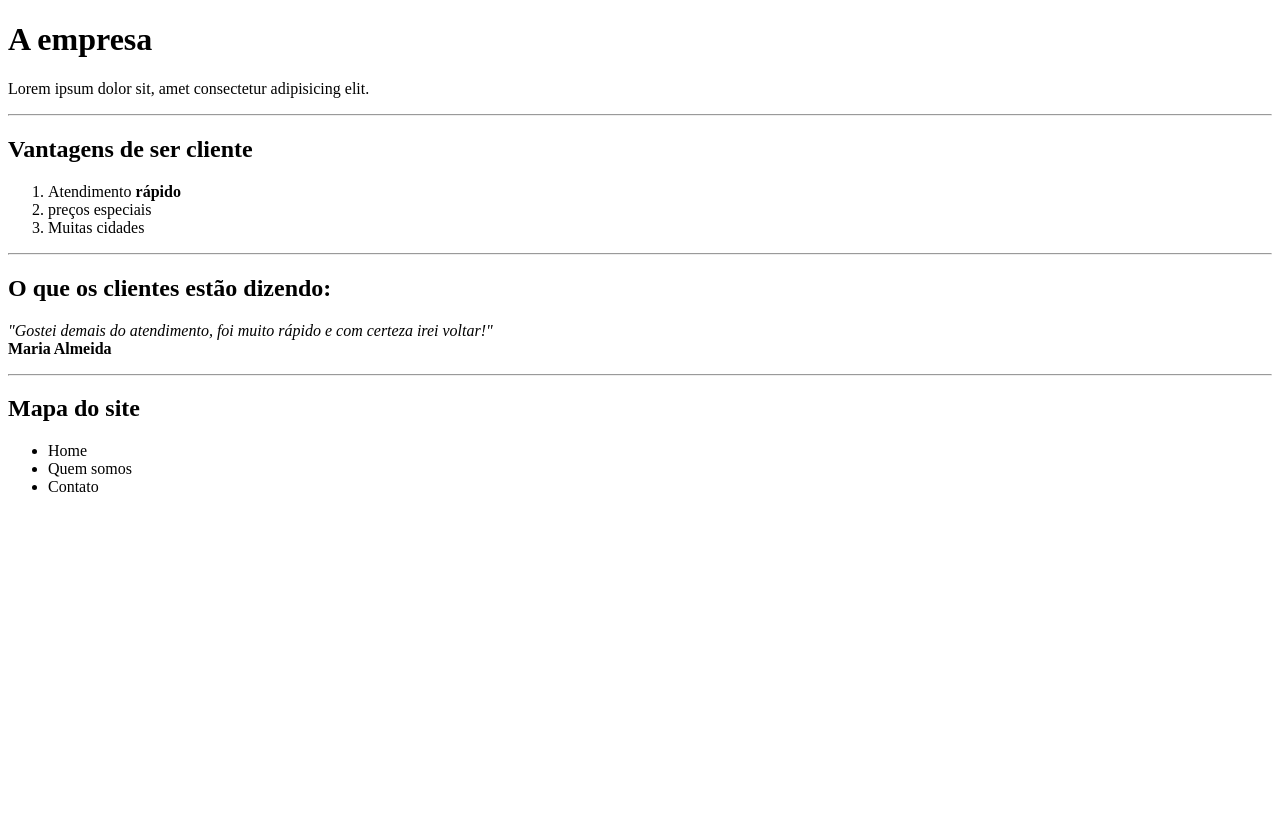
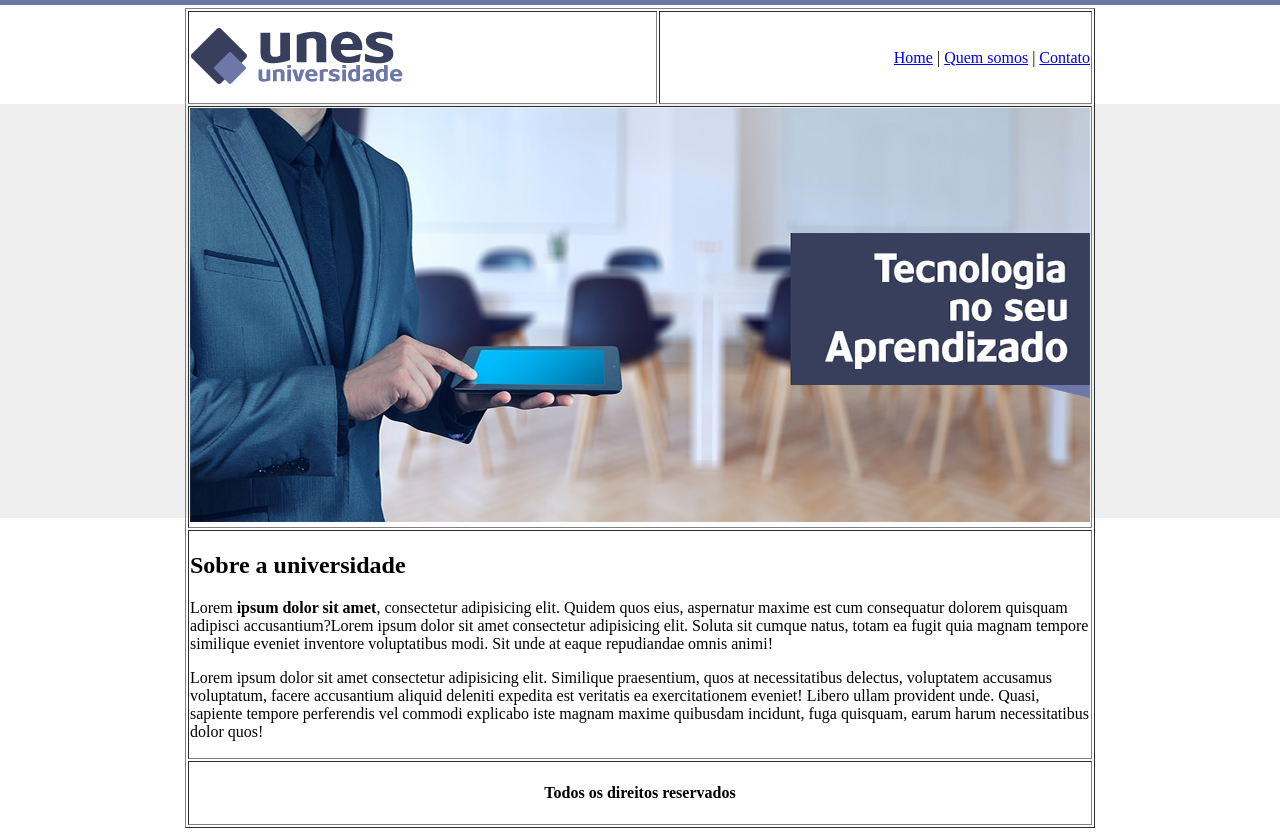
Before and after one commit to Pedrolucasfe/DESENVOLVIMENTO-WEB---UDEMY, a plain HTML site: page Primeiro Projeto/Projeto.html in a window 1280 px wide. Before the commit the page ends 800 px from the top, so only its background shows below. Drawn offline with Linux system fonts and the light colour scheme.

Commit message:
Primeiro projeto

```diff
--- a/Primeiro Projeto/Projeto.html
+++ b/Primeiro Projeto/Projeto.html
@@ -4,27 +4,39 @@
     <meta charset="UTF-8">
     <meta http-equiv="X-UA-Compatible" content="IE=edge">
     <meta name="viewport" content="width=device-width, initial-scale=1.0">
-    <title>Document</title>
+    <title>UNES - Página principal</title>
 </head>
-<body>
-    <h1>A empresa</h1>
-    <p>Lorem ipsum dolor sit, amet consectetur adipisicing elit.</p>
-    <hr>
-    <h2>Vantagens de ser cliente</h2>
-    <ol>
-        <li>Atendimento <strong>rápido</strong></li>
-        <li>preços especiais</li>
-        <li>Muitas cidades</li>
-    </ol>
-    <hr>
-    <h2>O que os clientes estão dizendo:</h2>
-    <p><i>"Gostei demais do atendimento, foi muito rápido e com certeza irei voltar!"</i><br><Strong>Maria Almeida</Strong></p>
-    <hr>
-    <h2>Mapa do site </h2>
-    <ul>
-        <li>Home</li>
-        <li>Quem somos</li>
-        <li>Contato</li>
-    </ul>
+<body background="imagens/fundo.png">
+
+    <table border="1" width="900px" align="center">
+
+        <tr>
+            <td height="89"><img src="imagens/logo.png" alt=""></td>
+            <td align="right">
+                <a href="#">Home</a>  |
+                <a href="quem-somos.html">Quem somos</a>  |
+                <a href="contato.html">Contato</a>
+            </td>
+        </tr>
+
+        <tr>
+            <td colspan="2"><img src="imagens/capa.png" alt=""></td>
+        </tr>
+
+        <tr>
+            <td colspan="2">
+                <h2>Sobre a universidade</h2>
+                <p>
+                    Lorem <strong>ipsum dolor sit amet</strong>, consectetur adipisicing elit. Quidem quos eius, aspernatur maxime est cum consequatur dolorem quisquam adipisci accusantium?Lorem ipsum dolor sit amet consectetur adipisicing elit. Soluta sit cumque natus, totam ea fugit quia magnam tempore similique eveniet inventore voluptatibus modi. Sit unde at eaque repudiandae omnis animi!
+                </p>
+                <p>Lorem ipsum dolor sit amet consectetur adipisicing elit. Similique praesentium, quos at necessitatibus delectus, voluptatem accusamus voluptatum, facere accusantium aliquid deleniti expedita est veritatis ea exercitationem eveniet! Libero ullam provident unde. Quasi, sapiente tempore perferendis vel commodi explicabo iste magnam maxime quibusdam incidunt, fuga quisquam, earum harum necessitatibus dolor quos!</p>
+            </td>
+        </tr>
+
+        <tr>
+            <td colspan="2" align="center"><h4>Todos os direitos reservados</h4></td>
+        </tr>
+    </table>
+
 </body>
 </html>
```
Also changed, not shown: Primeiro Projeto/Imagens/capa.png (added), Primeiro Projeto/Imagens/fundo.png (added), Primeiro Projeto/Imagens/fundo2.png (added), Primeiro Projeto/Imagens/logo.png (added).
